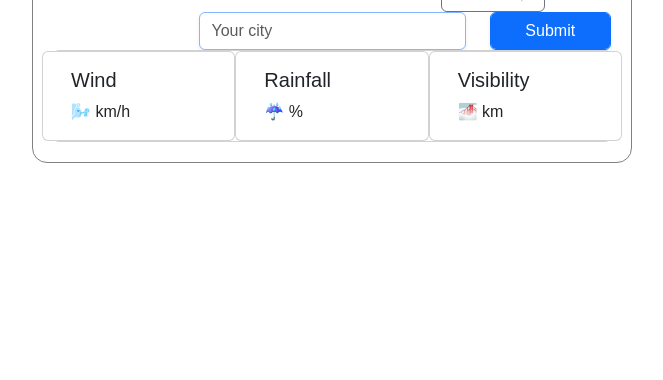
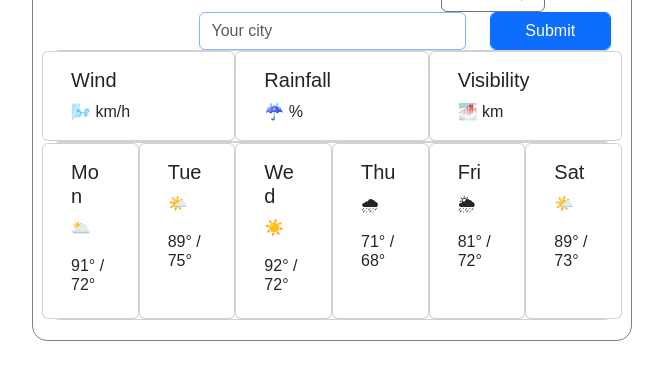
Before and after one commit to vcval/v-weather-app, a plain HTML site: page index.html in a window 1280 px wide. Shown: the part 144-524 px from the top of the page, without its empty margins (308-971 px from the left). Drawn offline with nearby package versions, Linux system fonts and the light colour scheme.

Commit message:
Added lower section (6 card)

```diff
--- a/index.html
+++ b/index.html
@@ -92,6 +92,53 @@
           </div>
         </div>
 
+        <div class="card">
+          <div class="row">
+            <div class="card col">
+              <div class="card-body">
+                <h5 class="card-title">Mon</h5>
+                <p class="card-text">🌥️</p>
+                <h6 class="temperature-high-low">91° / 72°</h6>
+              </div>
+            </div>
+            <div class="card col">
+              <div class="card-body">
+                <h5 class="card-title">Tue</h5>
+                <p class="card-text">🌤️</p>
+                <h6 class="temperature-high-low">89° / 75°</h6>
+              </div>
+            </div>
+            <div class="card col">
+              <div class="card-body">
+                <h5 class="card-title">Wed</h5>
+                <p class="card-text">☀️</p>
+                <h6 class="temperature-high-low">92° / 72°</h6>
+              </div>
+            </div>
+            <div class="card col">
+              <div class="card-body">
+                <h5 class="card-title">Thu</h5>
+                <p class="card-text">🌧</p>
+                <h6 class="temperature-high-low">71° / 68°</h6>
+              </div>
+            </div>
+            <div class="card col">
+              <div class="card-body">
+                <h5 class="card-title">Fri</h5>
+                <p class="card-text">🌦</p>
+                <h6 class="temperature-high-low">81° / 72°</h6>
+              </div>
+            </div>
+            <div class="card col">
+              <div class="card-body">
+                <h5 class="card-title">Sat</h5>
+                <p class="card-text">🌤️</p>
+                <h6 class="temperature-high-low">89° / 73°</h6>
+              </div>
+            </div>
+          </div>
+        </div>
+
         <script src="src/script.js"></script>
       </div>
     </div>
```
